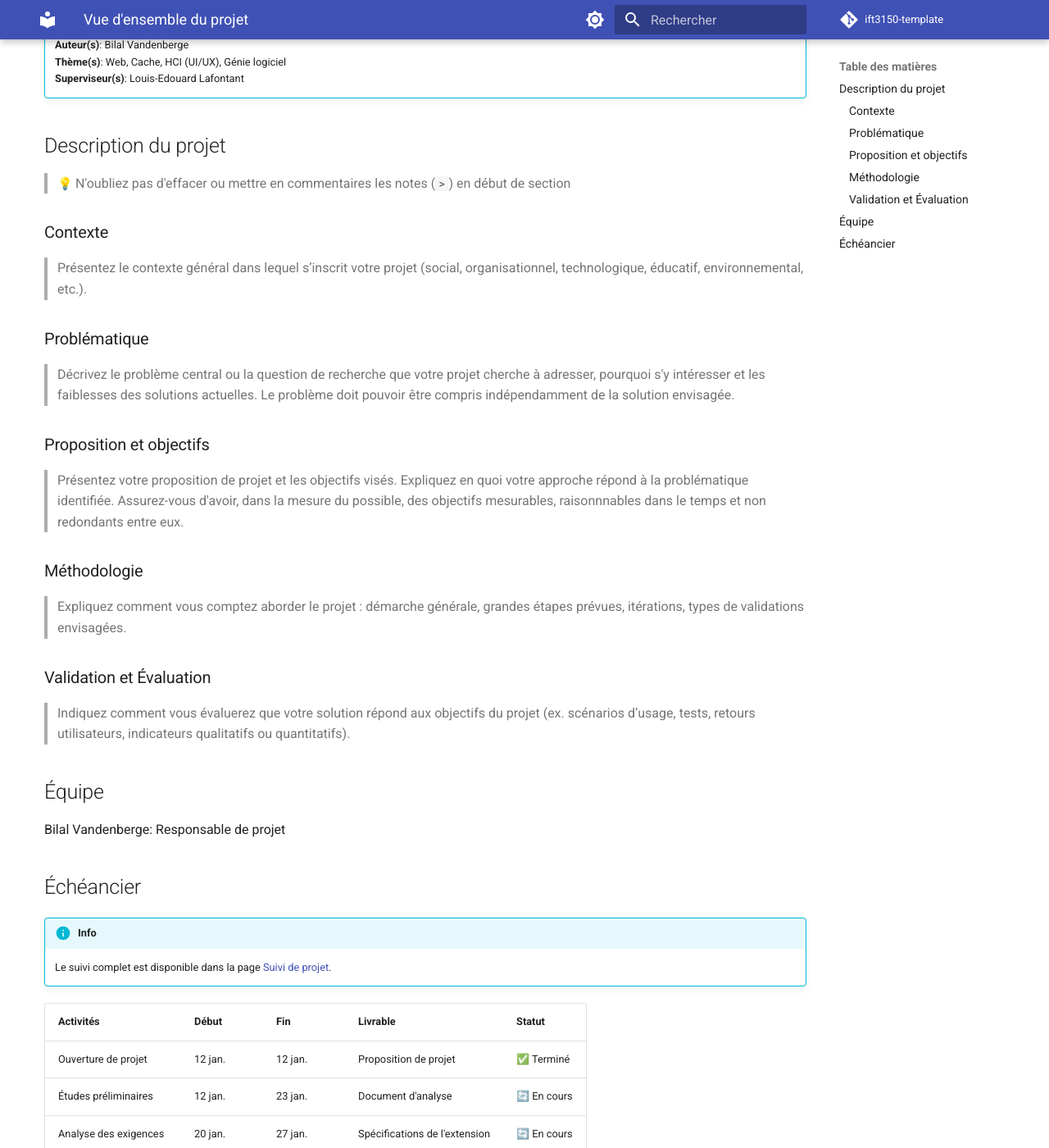
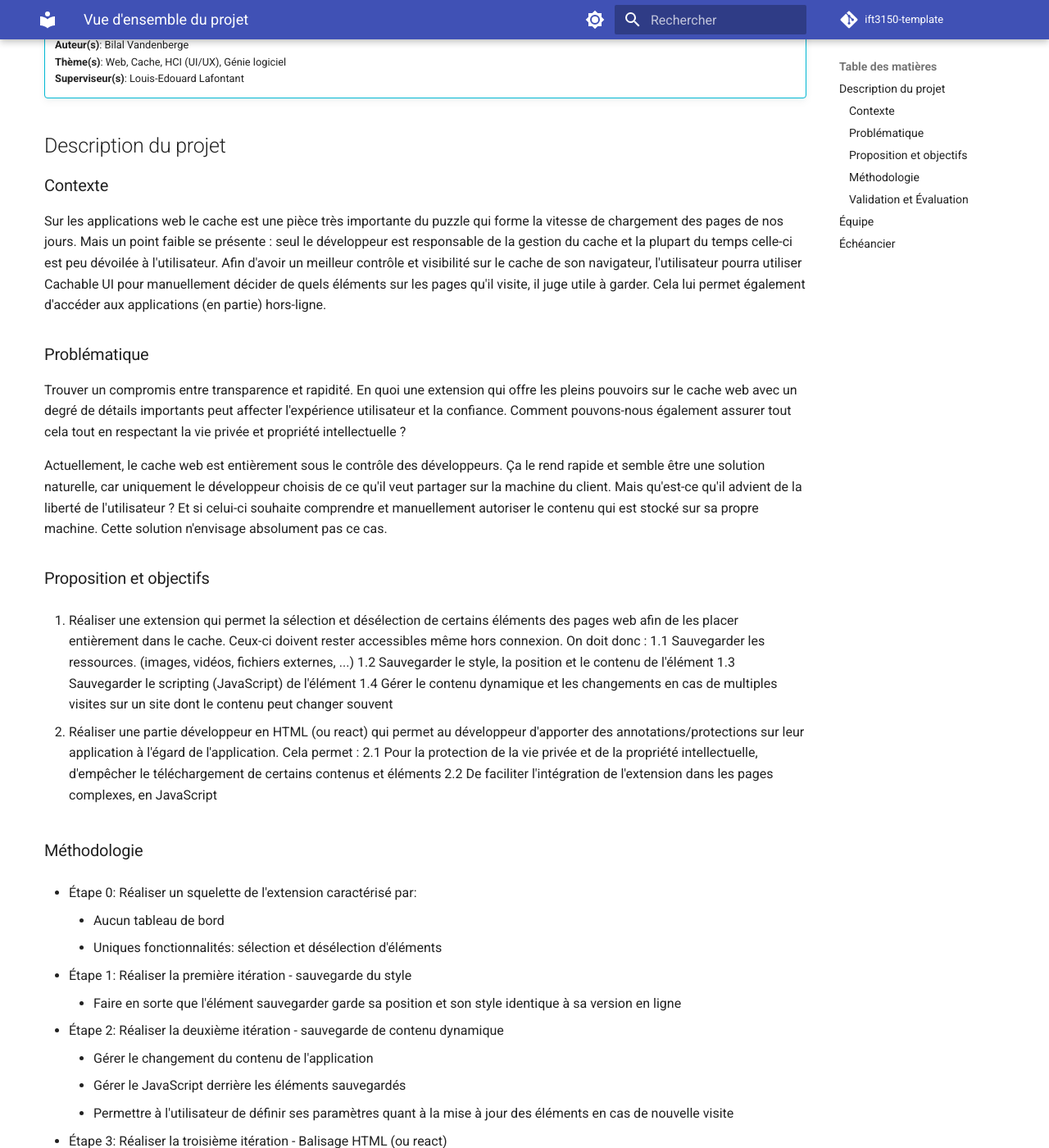
Before and after one commit to protolabo/cachable-ui, an MkDocs documentation site: the page built from docs/index.md, in a window 1280 px wide and 1400 px high, scrolled down 253 px. Shown: the whole window at 82% size. Built offline with MkDocs 1.6.1 and Material for MkDocs 9.7.7, drawn with Linux system fonts in a browser that asks for light colours; emoji names are drawn with the system emoji font; comment, search, counter and statistics services are not loaded; some of the changed text lies outside the part shown.

Commit message:
Completing index.md & suivi.md

```diff
--- a/docs/index.md
+++ b/docs/index.md
@@ -20,29 +20,76 @@ title: Vue d'ensemble du projet
 
 ## Description du projet
 
-> :bulb: N'oubliez pas d'effacer ou mettre en commentaires les notes (`>`) en début de section
+<!-- > :bulb: N'oubliez pas d'effacer ou mettre en commentaires les notes (`>`) en début de section -->
 
 ### Contexte
 
-> Présentez le contexte général dans lequel s’inscrit votre projet (social, organisationnel, technologique, éducatif, environnemental, etc.).
+<!-- > Présentez le contexte général dans lequel s’inscrit votre projet (social, organisationnel, technologique, éducatif, environnemental, etc.). -->
+
+Sur les applications web le cache est une pièce très importante du puzzle qui forme la vitesse de chargement des pages de nos jours. Mais un point faible se présente : seul le développeur est responsable de la gestion du cache et la plupart du temps celle-ci est peu dévoilée à l'utilisateur. Afin d'avoir un meilleur contrôle et visibilité sur le cache de son navigateur, l'utilisateur pourra utiliser Cachable UI pour manuellement décider de quels éléments sur les pages qu'il visite, il juge utile à garder. Cela lui permet également d'accéder aux applications (en partie) hors-ligne.
 
 ### Problématique
 
-> Décrivez le problème central ou la question de recherche que votre projet cherche à adresser, pourquoi s'y intéresser et les faiblesses des solutions actuelles.
-> Le problème doit pouvoir être compris indépendamment de la solution envisagée.
+<!-- > Décrivez le problème central ou la question de recherche que votre projet cherche à adresser, pourquoi s'y intéresser et les faiblesses des solutions actuelles.
+> Le problème doit pouvoir être compris indépendamment de la solution envisagée. -->
+
+Trouver un compromis entre transparence et rapidité. En quoi une extension qui offre les pleins pouvoirs sur le cache web avec un degré de détails importants peut affecter l'expérience utilisateur et la confiance. Comment pouvons-nous également assurer tout cela tout en respectant la vie privée et propriété intellectuelle ?
+
+Actuellement, le cache web est entièrement sous le contrôle des développeurs. Ça le rend rapide et semble être une solution naturelle, car uniquement le développeur choisis de ce qu'il veut partager sur la machine du client. Mais qu'est-ce qu'il advient de la liberté de l'utilisateur ? Et si celui-ci souhaite comprendre et manuellement autoriser le contenu qui est stocké sur sa propre machine. Cette solution n'envisage absolument pas ce cas.
 
 ### Proposition et objectifs
 
-> Présentez votre proposition de projet et les objectifs visés. Expliquez en quoi votre approche répond à la problématique identifiée.
-> Assurez-vous d'avoir, dans la mesure du possible, des objectifs mesurables, raisonnnables dans le temps et non redondants entre eux.
+<!-- > Présentez votre proposition de projet et les objectifs visés. Expliquez en quoi votre approche répond à la problématique identifiée.
+> Assurez-vous d'avoir, dans la mesure du possible, des objectifs mesurables, raisonnnables dans le temps et non redondants entre eux. -->
+
+1. Réaliser une extension qui permet la sélection et désélection de certains éléments des pages web afin de les placer entièrement dans le cache. Ceux-ci doivent rester accessibles même hors connexion. On doit donc :
+    1.1 Sauvegarder les ressources. (images, vidéos, fichiers externes, ...)
+    1.2 Sauvegarder le style, la position et le contenu de l'élément
+    1.3 Sauvegarder le scripting (JavaScript) de l'élément
+    1.4 Gérer le contenu dynamique et les changements en cas de multiples visites sur un site dont le contenu peut changer souvent
+
+2. Réaliser une partie développeur en HTML (ou react) qui permet au développeur d'apporter des annotations/protections sur leur application à l'égard de l'application. Cela permet :
+    2.1 Pour la protection de la vie privée et de la propriété intellectuelle, d'empêcher le téléchargement de certains contenus et éléments
+    2.2 De faciliter l'intégration de l'extension dans les pages complexes, en JavaScript
 
 ### Méthodologie
 
-> Expliquez comment vous comptez aborder le projet : démarche générale, grandes étapes prévues, itérations, types de validations envisagées.
+<!-- > Expliquez comment vous comptez aborder le projet : démarche générale, grandes étapes prévues, itérations, types de validations envisagées. -->
+
+- Étape 0: Réaliser un squelette de l'extension caractérisé par:
+    - Aucun tableau de bord
+    - Uniques fonctionnalités: sélection et désélection d'éléments
+
+- Étape 1: Réaliser la première itération - sauvegarde du style
+    - Faire en sorte que l'élément sauvegarder garde sa position et son style identique à sa version en ligne
+
+- Étape 2: Réaliser la deuxième itération - sauvegarde de contenu dynamique
+    - Gérer le changement du contenu de l'application
+    - Gérer le JavaScript derrière les éléments sauvegardés
+    - Permettre à l'utilisateur de définir ses paramètres quant à la mise à jour des éléments en cas de nouvelle visite
+
+- Étape 3: Réaliser la troisième itération - Balisage HTML (ou react)
+    - Du balisage pour bloquer la mise en cache de certains éléments
+    - ...
+
+- Étape 4: Peaufinage + Tableau de bord + Popup
+    - Popup: Permet la sélection, désélection, désactivation de l'extension sur la page actuelle
+    - Tableau de bord: Liste et nombre de sites et éléments affectés par l'extension, contrôle global
+    - Ajout de tests unitaires et débogage
+
+- Étape 5: Évalutation utilisateur
+    - Sondage
+    - Rapport
 
 ### Validation et Évaluation
 
-> Indiquez comment vous évaluerez que votre solution répond aux objectifs du projet (ex. scénarios d’usage, tests, retours utilisateurs, indicateurs qualitatifs ou quantitatifs).
+<!-- > Indiquez comment vous évaluerez que votre solution répond aux objectifs du projet (ex. scénarios d’usage, tests, retours utilisateurs, indicateurs qualitatifs ou quantitatifs). -->
+
+Via trois méthodes d'évaluation:
+
+- Comparaison avec une autre extension: DownThemAll!
+- Tests unitaires pour la partie utilisateur et dévloppeur
+- 2 Sondages utilisateurs (voir Échéancier) pour évaluer l'UX et l'impact
 
 
 ## Équipe
@@ -58,12 +105,12 @@ Bilal Vandenberge: Responsable de projet
 |--------------------------------|---------|---------|-------------------------------------|-------------|
 | Ouverture de projet            | 12 jan. | 12 jan. | Proposition de projet               | ✅ Terminé  |
 | Études préliminaires           | 12 jan. | 23 jan. | Document d'analyse                  | 🔄 En cours |
-| Analyse des exigences          | 20 jan. | 27 jan. | Spécifications de l'extension       | 🔄 En cours  |
-| Prototypage                    | 27 jan. | 10 fev. | Prototype v1                        | ⏳ À venir |
-| Évaluation 1                   | 16 fev. | 20 jan. | Feedback (rapport)                  | ⏳ À venir |
-| Sprint 1                       | 16 fev. | 9 mar. |  Extension v1                 | ⏳ À venir |
-| Évaluation 2                   | 9 mar. | 13 mar. | Feedback (rapport)                  | ⏳ À venir |
-| Sprint 2                       | 9 mar. | 30 mar. | Extension v2                  | ⏳ À venir |
-| Sprint 3 (peaufinement)        | 30 mar. | 17 avr. | Extension finale                  | ⏳ À venir |
-| Évaluation 3                   | 9 mar. | 13 mar. | Feedback (rapport)                  | ⏳ À venir |
+| Analyse des exigences          | 20 jan. | 27 jan. | Spécifications de l'extension       | 🔄 En cours |
+| Prototypage                    | 27 jan. | 10 fev. | Prototype v1                        | ⏳ À venir  |
+| Évaluation 1                   | 16 fev. | 20 jan. | Feedback (rapport)                  | ⏳ À venir  |
+| Sprint 1                       | 16 fev. | 9 mar.  |  Extension v1                       | ⏳ À venir  |
+| Évaluation 2                   | 9 mar. | 13 mar.  | Feedback (rapport)                  | ⏳ À venir  |
+| Sprint 2                       | 9 mar. | 30 mar.  | Extension v2                        | ⏳ À venir  |
+| Sprint 3 (peaufinement)        | 30 mar. | 17 avr. | Extension finale                    | ⏳ À venir  |
+| Évaluation 3                   | 9 mar. | 13 mar.  | Feedback (rapport)                  | ⏳ À venir  |
 | Présentation + Rapport         | 17 avr. | 30 avr. | Présentation + Rapport              | ⏳ À venir  |
```
Also changed, not shown: docs/features.md (+8 -0 lines), docs/resume.md (+8 -0 lines), docs/suivi.md (+38 -17 lines).
